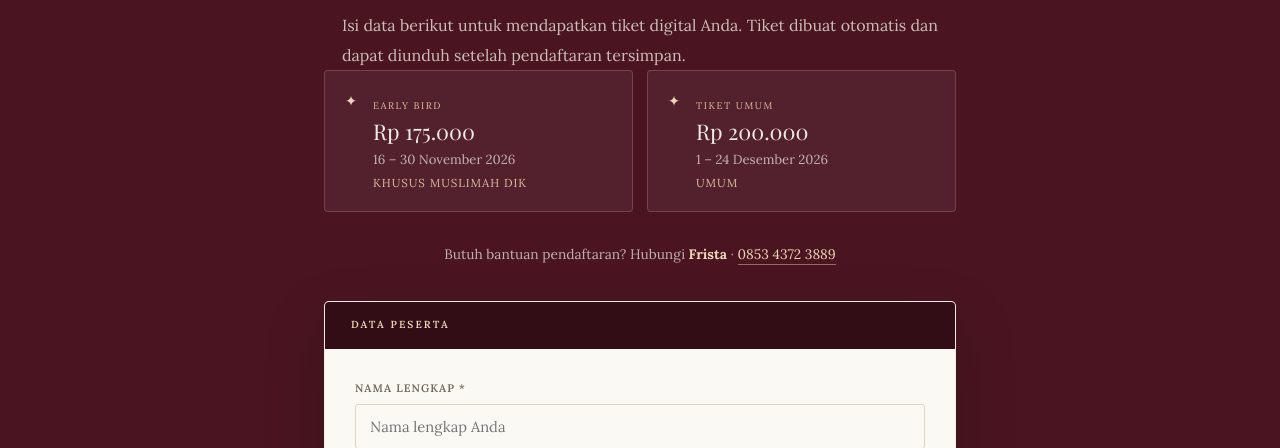
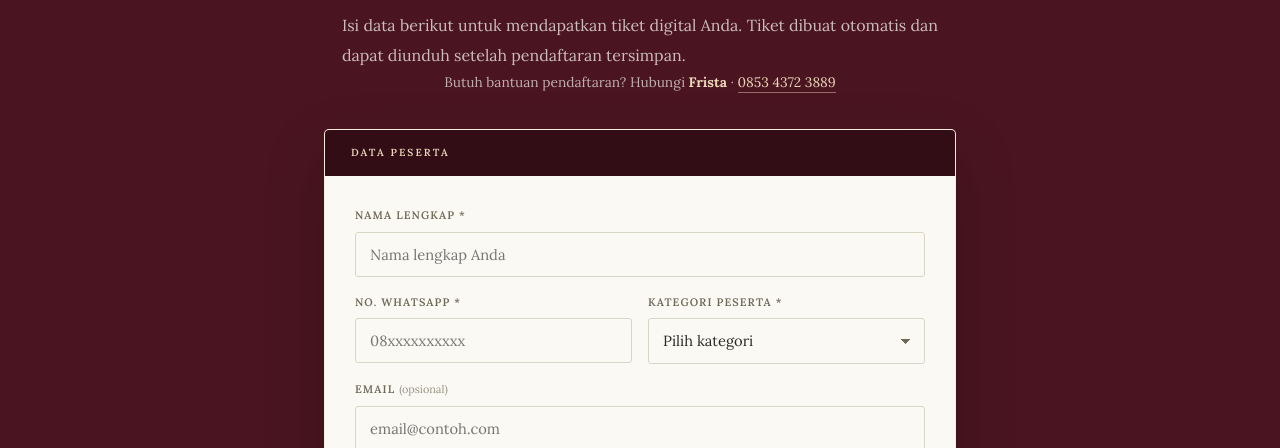
Before and after one commit to Apitod/muslimah-preneur, a website: page registrasi.html in a window 1280 px wide. Shown: the part 652-1100 px from the top of the page. Drawn offline with nearby package versions, Linux system fonts and the light colour scheme; a web font is replaced by a local one.

Commit message:
fix admin delete cache + remove ticket cards

```diff
--- a/css/registrasi.css
+++ b/css/registrasi.css
@@ -450,34 +450,6 @@ ul,ol{list-style:none}
   padding:7px 15px;
 }
 
-.ticket-info{
-  display:grid;grid-template-columns:repeat(auto-fit,minmax(250px,1fr));
-  gap:14px;margin:0 0 30px;
-}
-.ticket-info li{
-  position:relative;padding:20px 22px 20px 48px;
-  background:rgba(255,255,255,.055);
-  border:1px solid rgba(235,214,183,.2);border-radius:4px;
-  line-height:1.5;
-}
-.ticket-info li::before{
-  content:'✦';position:absolute;left:20px;top:20px;
-  color:var(--wood);font-size:.9rem;
-}
-.ticket-info-badge{
-  display:inline-block;font-size:.6rem;letter-spacing:.16em;
-  text-transform:uppercase;color:var(--wood-dark);margin-bottom:6px;
-}
-.ticket-info strong{
-  display:block;font-family:var(--serif);font-weight:400;
-  font-size:1.35rem;color:var(--cream);line-height:1.2;
-}
-.ticket-info-date{display:block;margin-top:5px;font-size:.82rem;color:rgba(239,237,227,.72)}
-.ticket-info-note{
-  display:block;margin-top:4px;font-size:.72rem;
-  letter-spacing:.08em;text-transform:uppercase;color:var(--wood-dark);
-}
-
 .form-status{
   display:none;font-size:.82rem;line-height:1.6;
   padding:11px 14px;border-radius:3px;margin-top:2px;
@@ -488,7 +460,6 @@ ul,ol{list-style:none}
 
 @media (max-width:600px){
   .reg-header-title{width:100%;margin-left:0;padding-bottom:8px;font-size:.82rem}
-  .ticket-info{grid-template-columns:1fr}
   .reg-meta span{font-size:.65rem;padding:6px 12px}
 }
 
--- a/registrasi.html
+++ b/registrasi.html
@@ -19,7 +19,7 @@
 <link rel="preconnect" href="https://fonts.gstatic.com" crossorigin>
 <link href="https://fonts.googleapis.com/css2?family=Playfair+Display:ital,wght@0,400;0,600;0,700;1,400&family=Lora:ital,wght@0,400;0,500;0,600;0,700;1,400&display=swap" rel="stylesheet">
 
-<link rel="stylesheet" href="css/registrasi.css?v=20261119">
+<link rel="stylesheet" href="css/registrasi.css?v=20261120">
 <script>document.documentElement.classList.add('js');</script>
 </head>
 <body class="reg-page">
@@ -49,21 +49,6 @@
       <h2 class="chapter-title">Daftar Kehadiran</h2>
       <p class="lead">Isi data berikut untuk mendapatkan tiket digital Anda. Tiket dibuat otomatis dan dapat diunduh setelah pendaftaran tersimpan.</p>
     </div>
-
-    <ul class="ticket-info" aria-label="Informasi tiket">
-      <li>
-        <span class="ticket-info-badge">Early Bird</span>
-        <strong>Rp 175.000</strong>
-        <span class="ticket-info-date">16 – 30 November 2026</span>
-        <span class="ticket-info-note">Khusus Muslimah DIK</span>
-      </li>
-      <li>
-        <span class="ticket-info-badge">Tiket Umum</span>
-        <strong>Rp 200.000</strong>
-        <span class="ticket-info-date">1 – 24 Desember 2026</span>
-        <span class="ticket-info-note">Umum</span>
-      </li>
-    </ul>
 
     <p class="reg-closed" id="dikClosedNote" hidden>Pendaftaran Muslimah DIK sudah ditutup. Silakan pilih kategori Umum.</p>
 
```
Also changed, not shown: admin.html (+2 -2 lines).
